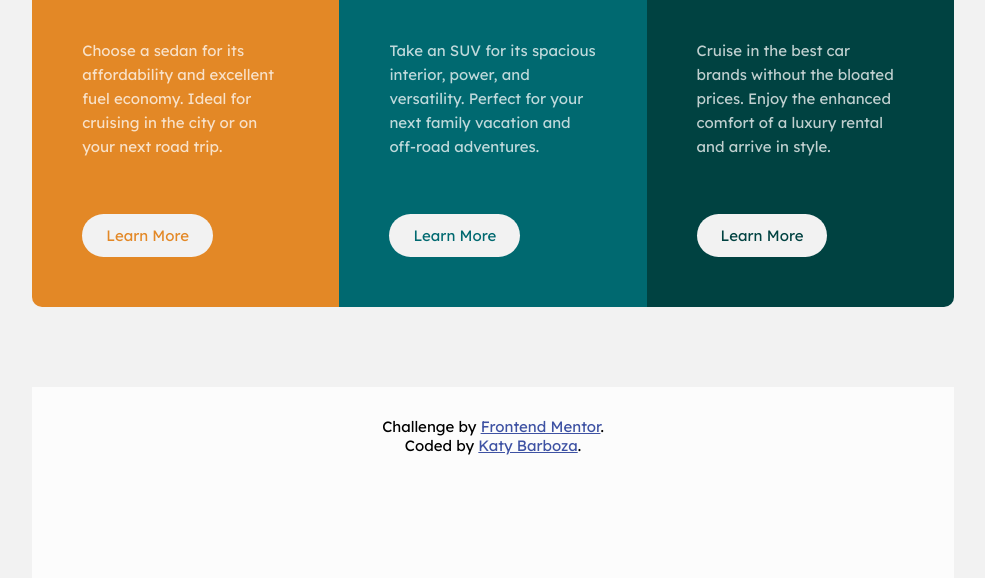
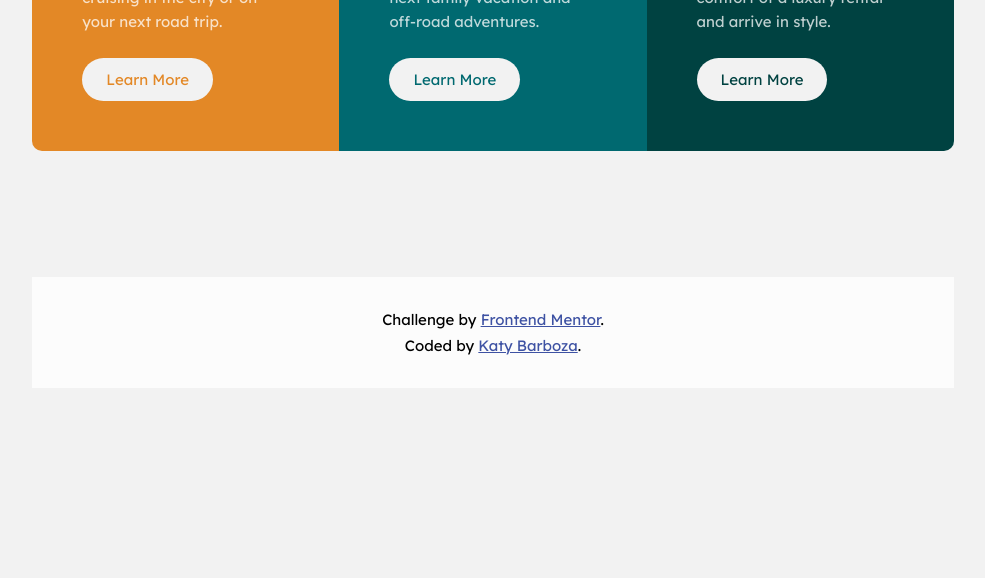
Before and after one commit to katy-paola/3-column-ft-mt, a plain HTML site: page index.html in a window 1536 px wide. Shown: the part 412-990 px from the top of the page, without its empty margins (275-1260 px from the left). After the commit the page ends 800 px from the top, so only its background shows below. Drawn offline with Linux system fonts and the light colour scheme.

Commit message:
💄 desktop design listo

```diff
--- a/index.css
+++ b/index.css
@@ -27,7 +27,8 @@ body {
   grid-template-columns: 1fr;
   width: 90%;
   min-height: 100vh;
-  margin: 80px auto 0;
+  margin: 0 auto;
+  padding-top: 190px;
   font-family: var(--lexend-deca);
 }
 .article{
@@ -86,7 +87,6 @@ article:last-of-type{
     outline: 2px solid var(--very-light-gray);
 }
 .container .attribution {
-  margin-top: 80px;
   font-size: inherit;
   text-align: center;
   font-family: inherit;
@@ -96,6 +96,9 @@ article:last-of-type{
 .attribution a {
   color: hsl(228, 45%, 44%);
 }
+.attribution > p{
+    line-height: 1.7;
+}
 h2, p{
     margin: 0;
 }
@@ -103,19 +106,30 @@ h2, p{
 @media (min-width: 1440px){
     .container{
         width: 60%;
-        margin: 190px auto 0;
         grid-template-columns: repeat(3, 1fr);
-        grid-auto-rows: auto;
+        grid-template-rows: 1fr auto;
+        padding-top: 0;
+    }
+    .article{
+        justify-content: stretch;
+        align-self: center;
     }
     .article:nth-of-type(1){
         border-radius: 10px 0 0 10px;
+        grid-column: 1 / 2;
+    }
+    .article:nth-of-type(2){
+        grid-column: 2 / 3;
     }
     .article:nth-of-type(3){
         border-radius: 0 10px 10px 0;
+        grid-column: 3 / -1;
     }
     .attribution{
         grid-column: 1 / -1;
-        margin-top: 190px;
         margin-bottom: 0;
+        display: flex;
+        flex-direction: column;
+        justify-content: center;
     }
 }
```
